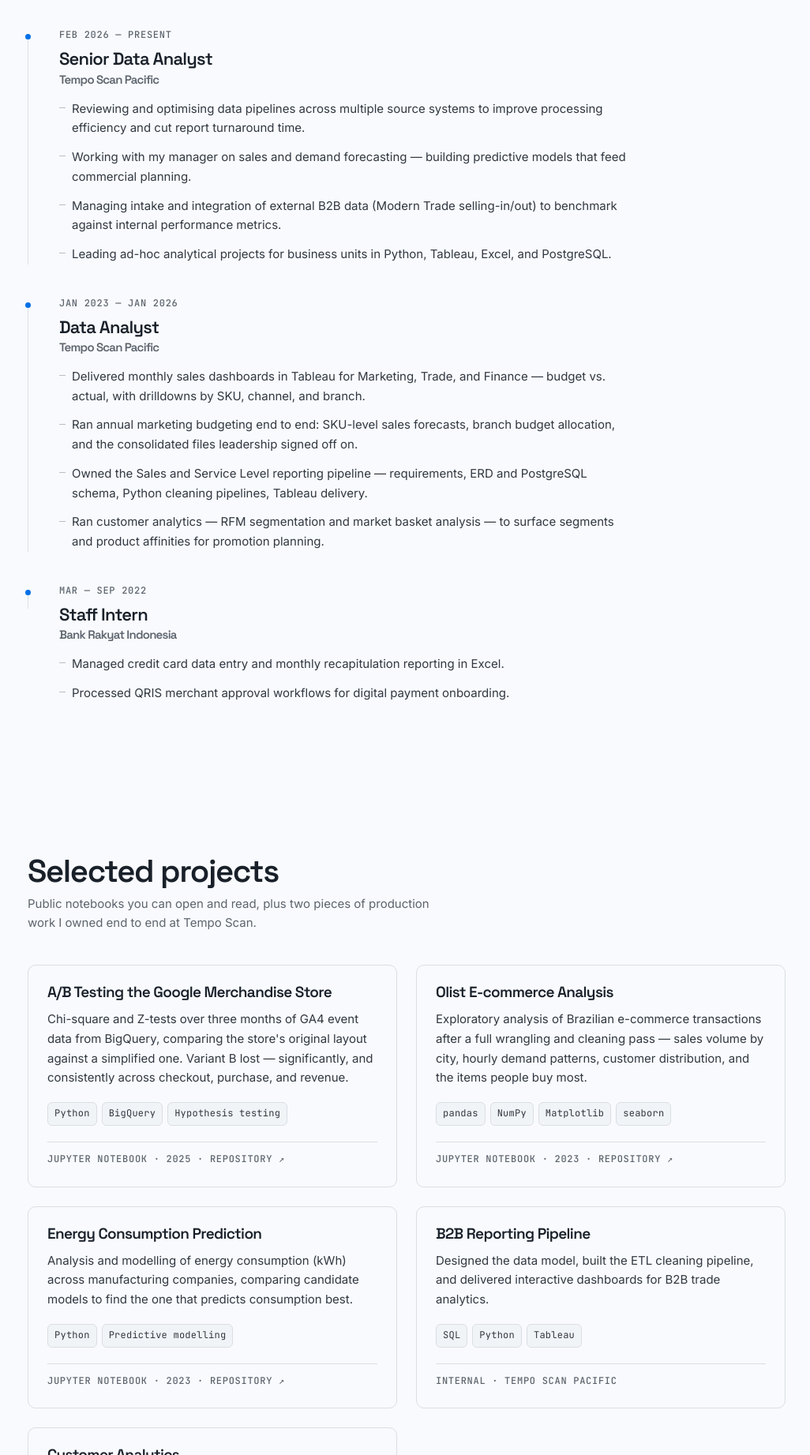
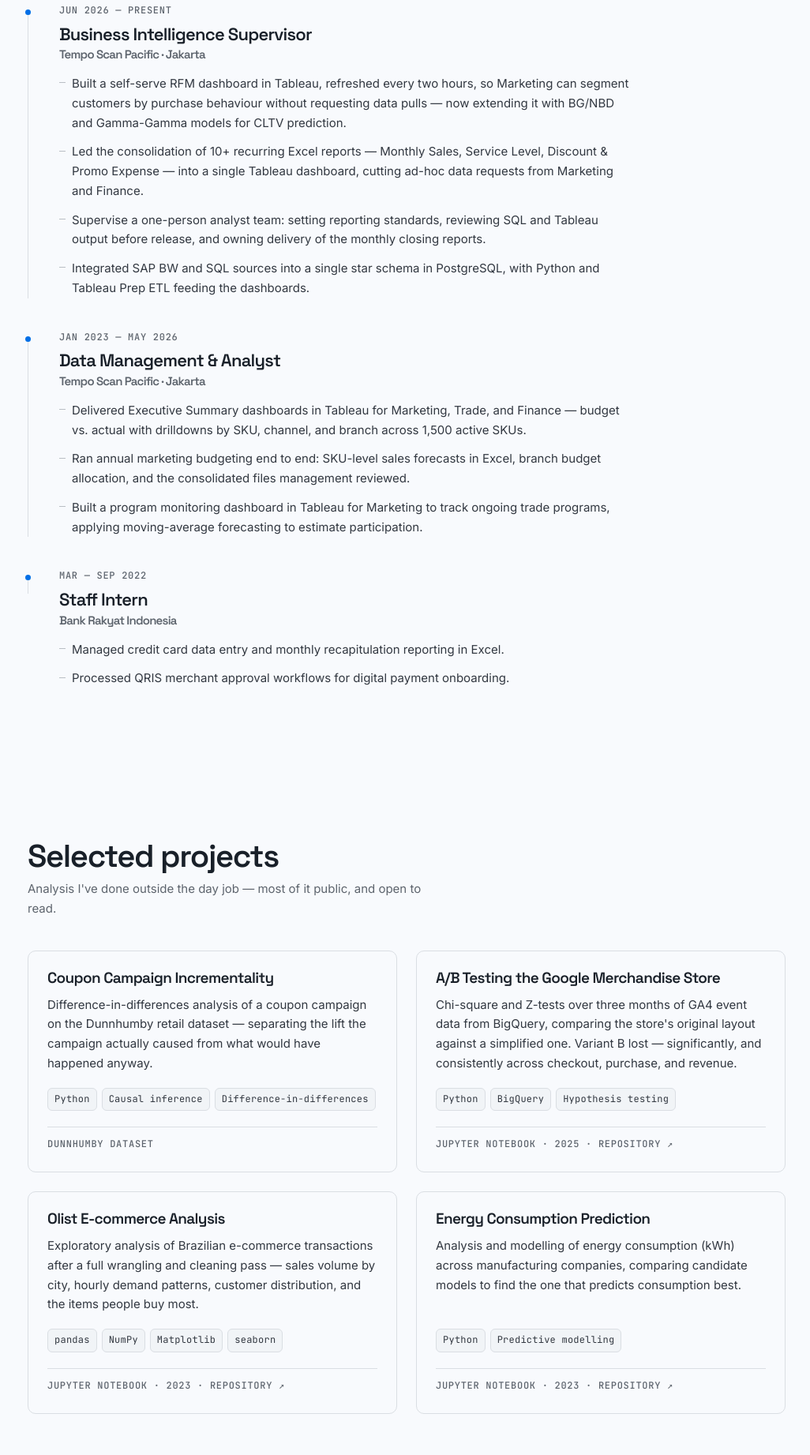
Before and after one commit to yusrilashr/yusrilashr.github.io, a plain HTML site: page index.html in a window 1280 px wide. Shown: the part 957-2800 px from the top of the page at 79% size, without its empty margins (125-1151 px from the left). Drawn offline with Linux system fonts and the light colour scheme.

Commit message:
Sync site to updated CV - now BI Supervisor
Rebuilt from CV_Yusril_Sabilla_Ashar.docx (2026-08-02), the newest source.

- Title/role: Senior Data Analyst -> Business Intelligence Supervisor, across
  page title, meta description, OG tags, JSON-LD, hero and role line.
- New role: BI Supervisor, Jun 2026-Present, four bullets (RFM dashboard,
  report consolidation, team supervision, SAP BW star schema).
- Prior role retitled Data Management & Analyst, end date Jan 2026 -> May 2026,
  bullets replaced.
- Jakarta added - the updated CV states it; the previous version did not.
- Projects: dropped B2B Reporting Pipeline and Customer Analytics (removed from
  the CV), added Coupon Campaign Incrementality (Dunnhumby DiD). Kept the three
  public repos. Now a clean 2x2.
- Education: Bachelor of Economics.
- CV PDF regenerated from the docx via Word export so the download matches.

Deliberately NOT carried over: the 'cutting report preparation time by 40%'
claim. It appears only in the older 2026-07-29 PDF, not in the newer docx,
so publishing it would assert a metric the current CV no longer makes.

```diff
--- a/index.html
+++ b/index.html
@@ -4,15 +4,15 @@
 <meta charset="utf-8" />
 <meta name="viewport" content="width=device-width, initial-scale=1" />
 
-<title>Yusril Sabilla Ashar — Senior Data Analyst</title>
-<meta name="description" content="Senior Data Analyst with 3+ years in FMCG analytics at Tempo Scan Pacific. Sales reporting, pipeline optimisation, and demand forecasting in PostgreSQL, Python, and Tableau." />
+<title>Yusril Sabilla Ashar — Business Intelligence Supervisor</title>
+<meta name="description" content="Business Intelligence Supervisor with 3+ years in FMCG at Tempo Scan Pacific. Dashboards, analysis, and data pipelines in SQL (PostgreSQL), Python, and Tableau." />
 <meta name="author" content="Yusril Sabilla Ashar" />
 <link rel="canonical" href="https://yusrilashr.github.io/" />
 <meta name="theme-color" content="#f9fafc" />
 
 <meta property="og:type" content="profile" />
-<meta property="og:title" content="Yusril Sabilla Ashar — Senior Data Analyst" />
-<meta property="og:description" content="Senior Data Analyst with 3+ years in FMCG analytics at Tempo Scan Pacific. Sales reporting, pipeline optimisation, and demand forecasting in PostgreSQL, Python, and Tableau." />
+<meta property="og:title" content="Yusril Sabilla Ashar — Business Intelligence Supervisor" />
+<meta property="og:description" content="Business Intelligence Supervisor with 3+ years in FMCG at Tempo Scan Pacific. Dashboards, analysis, and data pipelines in SQL (PostgreSQL), Python, and Tableau." />
 <meta property="og:url" content="https://yusrilashr.github.io/" />
 <meta name="twitter:card" content="summary" />
 
@@ -50,12 +50,12 @@
     <h1 class="hero__name">Yusril Sabilla Ashar</h1>
     <p class="hero__role">
       <span class="hero__tick" aria-hidden="true"></span>
-      <span class="mono-label">Senior Data Analyst — FMCG Analytics</span>
+      <span class="mono-label">Business Intelligence Supervisor — FMCG — Jakarta, Indonesia</span>
     </p>
     <p class="hero__lede">
-      Three-plus years turning FMCG sales data into decisions at <strong>Tempo Scan Pacific</strong>.
-      I design reporting pipelines, optimise the data flows behind them, and build demand forecasts
-      in PostgreSQL, Python, and Tableau — then hand Marketing and Trade something they can act on.
+      Business Intelligence Supervisor with three-plus years in FMCG at <strong>Tempo Scan Pacific</strong>.
+      I build the dashboards, the analysis, and the data pipelines underneath them — in
+      PostgreSQL, Python, and Tableau.
     </p>
   </section>
 
@@ -69,30 +69,29 @@
 
     <ol class="roles">
       <li class="role reveal">
-        <span class="mono-label role__period">Feb 2026 — Present</span>
+        <span class="mono-label role__period">Jun 2026 — Present</span>
         <h3 class="role__title">
-          Senior Data Analyst
-          <span class="role__org">Tempo Scan Pacific</span>
+          Business Intelligence Supervisor
+          <span class="role__org">Tempo Scan Pacific · Jakarta</span>
         </h3>
         <ul class="role__points">
-          <li>Reviewing and optimising data pipelines across multiple source systems to improve processing efficiency and cut report turnaround time.</li>
-          <li>Working with my manager on sales and demand forecasting — building predictive models that feed commercial planning.</li>
-          <li>Managing intake and integration of external B2B data (Modern Trade selling-in/out) to benchmark against internal performance metrics.</li>
-          <li>Leading ad-hoc analytical projects for business units in Python, Tableau, Excel, and PostgreSQL.</li>
+          <li>Built a self-serve RFM dashboard in Tableau, refreshed every two hours, so Marketing can segment customers by purchase behaviour without requesting data pulls — now extending it with BG/NBD and Gamma-Gamma models for CLTV prediction.</li>
+          <li>Led the consolidation of 10+ recurring Excel reports — Monthly Sales, Service Level, Discount &amp; Promo Expense — into a single Tableau dashboard, cutting ad-hoc data requests from Marketing and Finance.</li>
+          <li>Supervise a one-person analyst team: setting reporting standards, reviewing SQL and Tableau output before release, and owning delivery of the monthly closing reports.</li>
+          <li>Integrated SAP BW and SQL sources into a single star schema in PostgreSQL, with Python and Tableau Prep ETL feeding the dashboards.</li>
         </ul>
       </li>
 
       <li class="role reveal">
-        <span class="mono-label role__period">Jan 2023 — Jan 2026</span>
+        <span class="mono-label role__period">Jan 2023 — May 2026</span>
         <h3 class="role__title">
-          Data Analyst
-          <span class="role__org">Tempo Scan Pacific</span>
+          Data Management &amp; Analyst
+          <span class="role__org">Tempo Scan Pacific · Jakarta</span>
         </h3>
         <ul class="role__points">
-          <li>Delivered monthly sales dashboards in Tableau for Marketing, Trade, and Finance — budget vs. actual, with drilldowns by SKU, channel, and branch.</li>
-          <li>Ran annual marketing budgeting end to end: SKU-level sales forecasts, branch budget allocation, and the consolidated files leadership signed off on.</li>
-          <li>Owned the Sales and Service Level reporting pipeline — requirements, ERD and PostgreSQL schema, Python cleaning pipelines, Tableau delivery.</li>
-          <li>Ran customer analytics — RFM segmentation and market basket analysis — to surface segments and product affinities for promotion planning.</li>
+          <li>Delivered Executive Summary dashboards in Tableau for Marketing, Trade, and Finance — budget vs. actual with drilldowns by SKU, channel, and branch across 1,500 active SKUs.</li>
+          <li>Ran annual marketing budgeting end to end: SKU-level sales forecasts in Excel, branch budget allocation, and the consolidated files management reviewed.</li>
+          <li>Built a program monitoring dashboard in Tableau for Marketing to track ongoing trade programs, applying moving-average forecasting to estimate participation.</li>
         </ul>
       </li>
 
@@ -114,10 +113,21 @@
   <section class="section shell" id="projects">
     <div class="section__head">
       <h2 class="section__title">Selected projects</h2>
-      <p class="section__note">Public notebooks you can open and read, plus two pieces of production work I owned end to end at Tempo Scan.</p>
+      <p class="section__note">Analysis I've done outside the day job — most of it public, and open to read.</p>
     </div>
 
     <div class="projects">
+      <article class="project reveal">
+        <h3 class="project__title">Coupon Campaign Incrementality</h3>
+        <p class="project__body">Difference-in-differences analysis of a coupon campaign on the Dunnhumby retail dataset — separating the lift the campaign actually caused from what would have happened anyway.</p>
+        <div class="project__stack">
+          <span class="chip">Python</span>
+          <span class="chip">Causal inference</span>
+          <span class="chip">Difference-in-differences</span>
+        </div>
+        <span class="project__meta mono-label">Dunnhumby dataset</span>
+      </article>
+
       <article class="project reveal">
         <h3 class="project__title">
           <a class="project__link" href="https://github.com/yusrilashr/A-B-Testing-the-Google-Merchandise-Store" target="_blank" rel="noopener noreferrer">A/B Testing the Google Merchandise Store</a>
@@ -157,26 +167,6 @@
         <span class="project__meta mono-label">Jupyter Notebook · 2023 · Repository ↗</span>
       </article>
 
-      <article class="project reveal">
-        <h3 class="project__title">B2B Reporting Pipeline</h3>
-        <p class="project__body">Designed the data model, built the ETL cleaning pipeline, and delivered interactive dashboards for B2B trade analytics.</p>
-        <div class="project__stack">
-          <span class="chip">SQL</span>
-          <span class="chip">Python</span>
-          <span class="chip">Tableau</span>
-        </div>
-        <span class="project__meta mono-label">Internal · Tempo Scan Pacific</span>
-      </article>
-
-      <article class="project reveal">
-        <h3 class="project__title">Customer Analytics</h3>
-        <p class="project__body">Built RFM segmentation and association-rule models to identify customer segments and optimise trade promotions.</p>
-        <div class="project__stack">
-          <span class="chip">Python</span>
-          <span class="chip">Pandas</span>
-        </div>
-        <span class="project__meta mono-label">Internal · Tempo Scan Pacific</span>
-      </article>
     </div>
   </section>
 
@@ -217,7 +207,7 @@
     </div>
 
     <div class="edu">
-      <span class="edu__degree">Economics</span>
+      <span class="edu__degree">Bachelor of Economics</span>
       <span class="edu__org">Universitas Gadjah Mada</span>
     </div>
 
@@ -256,15 +246,14 @@
   "@context": "https://schema.org",
   "@type": "Person",
   "name": "Yusril Sabilla Ashar",
-  "jobTitle": "Senior Data Analyst",
+  "jobTitle": "Business Intelligence Supervisor",
   "url": "https://yusrilashr.github.io/",
   "worksFor": { "@type": "Organization", "name": "Tempo Scan Pacific" },
   "alumniOf": { "@type": "CollegeOrUniversity", "name": "Universitas Gadjah Mada" },
-  "knowsAbout": ["SQL", "PostgreSQL", "Python", "Pandas", "Tableau", "Data Analysis", "Demand Forecasting", "FMCG Analytics"],
+  "knowsAbout": ["SQL", "PostgreSQL", "Python", "Pandas", "Tableau", "Business Intelligence", "Data Pipelines", "Forecasting", "FMCG Analytics"],
   "sameAs": [
     "https://www.linkedin.com/in/yusrilsabillaashar/",
-    "https://github.com/yusrilashr",
-    "https://datascienceportfol.io/yusrilashar22"
+    "https://github.com/yusrilashr"
   ]
 }
 </script>
```
Also changed, not shown: 1 other file.
